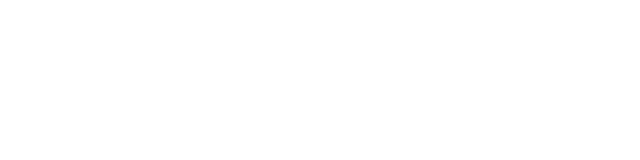
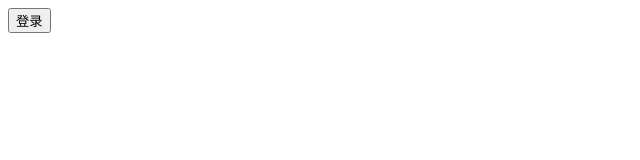
Before and after one commit to a-00l/element-ui, a Vue app: page / in a window 1280 px wide. Shown: the top 160 px of the page, without its empty margins (0-640 px from the left). Built offline with nearby package versions, Linux system fonts and the light colour scheme; the HTML template or start-up script is replaced by a standard one.

Commit message:
'button组件部分属性完成（css未编写）'

```diff
--- a/src/App.vue
+++ b/src/App.vue
@@ -1,7 +1,9 @@
-<script setup lang="ts"></script>
+<script setup lang="ts">
+  import MyButton from './components/Button/Button.vue'
+</script>
 
 <template>
-  <div></div>
+  <my-button>登录</my-button>
 </template>
 
 <style scoped></style>
--- /dev/null
+++ b/src/components/Button/Button.vue
@@ -0,0 +1,27 @@
+<template>
+  <button
+    class="my-button"
+    :class="{
+      [`my-button--${type}`]: type,
+      [`my-button--${size}`]: size,
+      'is-plain': plain,
+      'is-round': round,
+      'is-circle': circle,
+    }"
+    :disabled="disabled"
+  >
+    <slot></slot>
+  </button>
+</template>
+
+<script setup lang="ts">
+  import type { ButtonProps } from './types'
+  defineOptions({
+    name: 'MyButton',
+  })
+
+  const props = defineProps<ButtonProps>()
+  console.log(props)
+</script>
+
+<style lang="scss" scoped></style>
--- /dev/null
+++ b/src/components/Button/types.ts
@@ -0,0 +1,11 @@
+export type ButtonType = 'primary' | 'success' | 'warning' | 'danger' | 'info'
+export type Size = 'small' | 'large'
+
+export interface ButtonProps {
+  type?: ButtonType;
+  size?: Size;
+  plain?: boolean;
+  round?: boolean;
+  circle?: boolean;
+  disabled?: boolean;
+}
```
